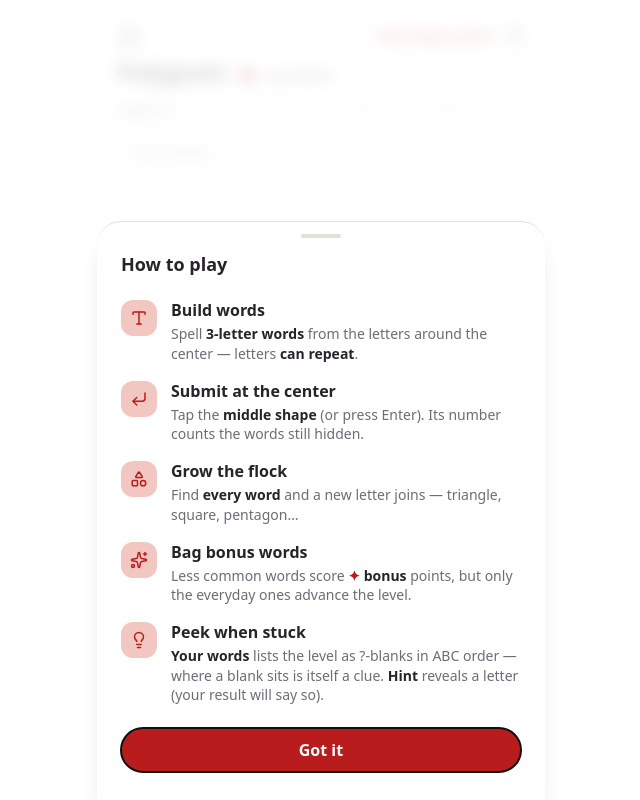
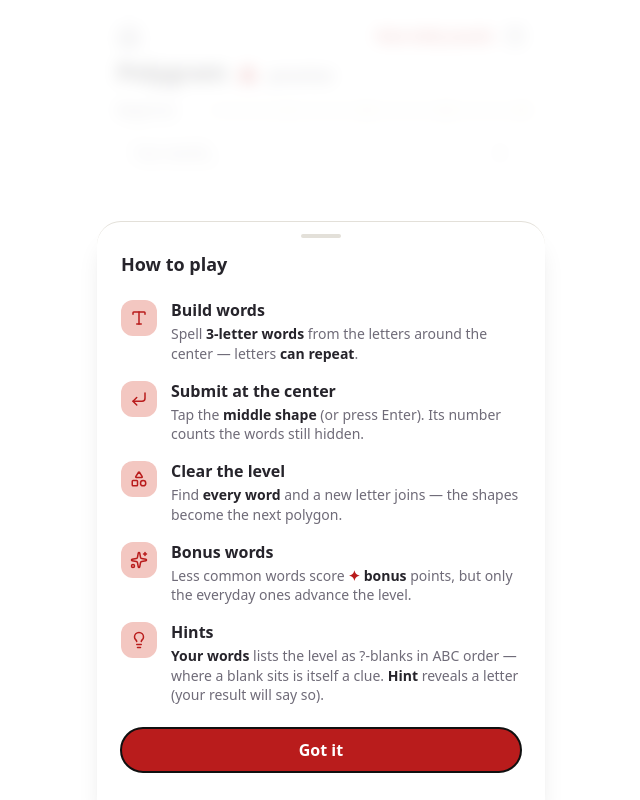
Before and after one commit to rickymetz/wordgirl, a React (Vite) app: page /games/polygram/practice in a window 1280 px wide. Shown: the whole page, without its empty margins (319-959 px from the left). Built offline with nearby package versions, Linux system fonts and the light colour scheme.

Commit message:
Coach: neutral rule headlines
"Grow the flock" read oddly, and the punchier headlines didn't need
the flavor: now "Clear the level", "Bonus words", and "Hints".

Co-Authored-By: Claude Fable 5 <noreply@anthropic.com>
Claude-Session: https://claude.ai/code/session_01ViUQg6su53eM2xF3Vyu7Uo

```diff
--- a/src/games/polygram/ui/GameScreen.tsx
+++ b/src/games/polygram/ui/GameScreen.tsx
@@ -432,17 +432,17 @@ export function GameScreen({ mode, onNewPuzzle, onReplay }: Props) {
               },
               {
                 Icon: Shapes,
-                title: "Grow the flock",
+                title: "Clear the level",
                 body: (
                   <>
-                    Find <Key>every word</Key> and a new letter joins —
-                    triangle, square, pentagon…
+                    Find <Key>every word</Key> and a new letter joins — the
+                    shapes become the next polygon.
                   </>
                 ),
               },
               {
                 Icon: Sparkles,
-                title: "Bag bonus words",
+                title: "Bonus words",
                 body: (
                   <>
                     Less common words score{" "}
@@ -455,7 +455,7 @@ export function GameScreen({ mode, onNewPuzzle, onReplay }: Props) {
               },
               {
                 Icon: Lightbulb,
-                title: "Peek when stuck",
+                title: "Hints",
                 body: (
                   <>
                     <Key>Your words</Key> lists the level as ?-blanks in ABC
```
